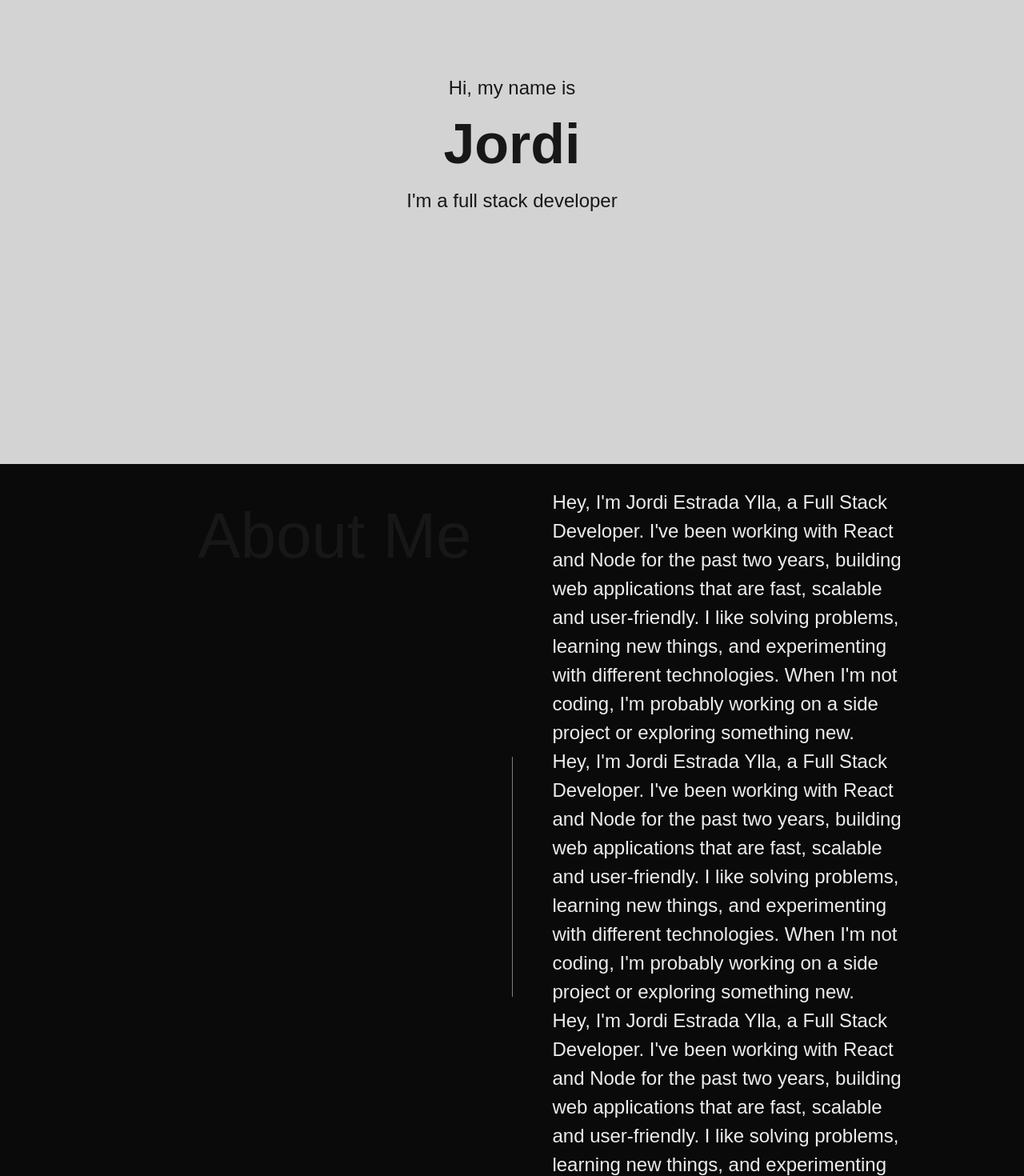
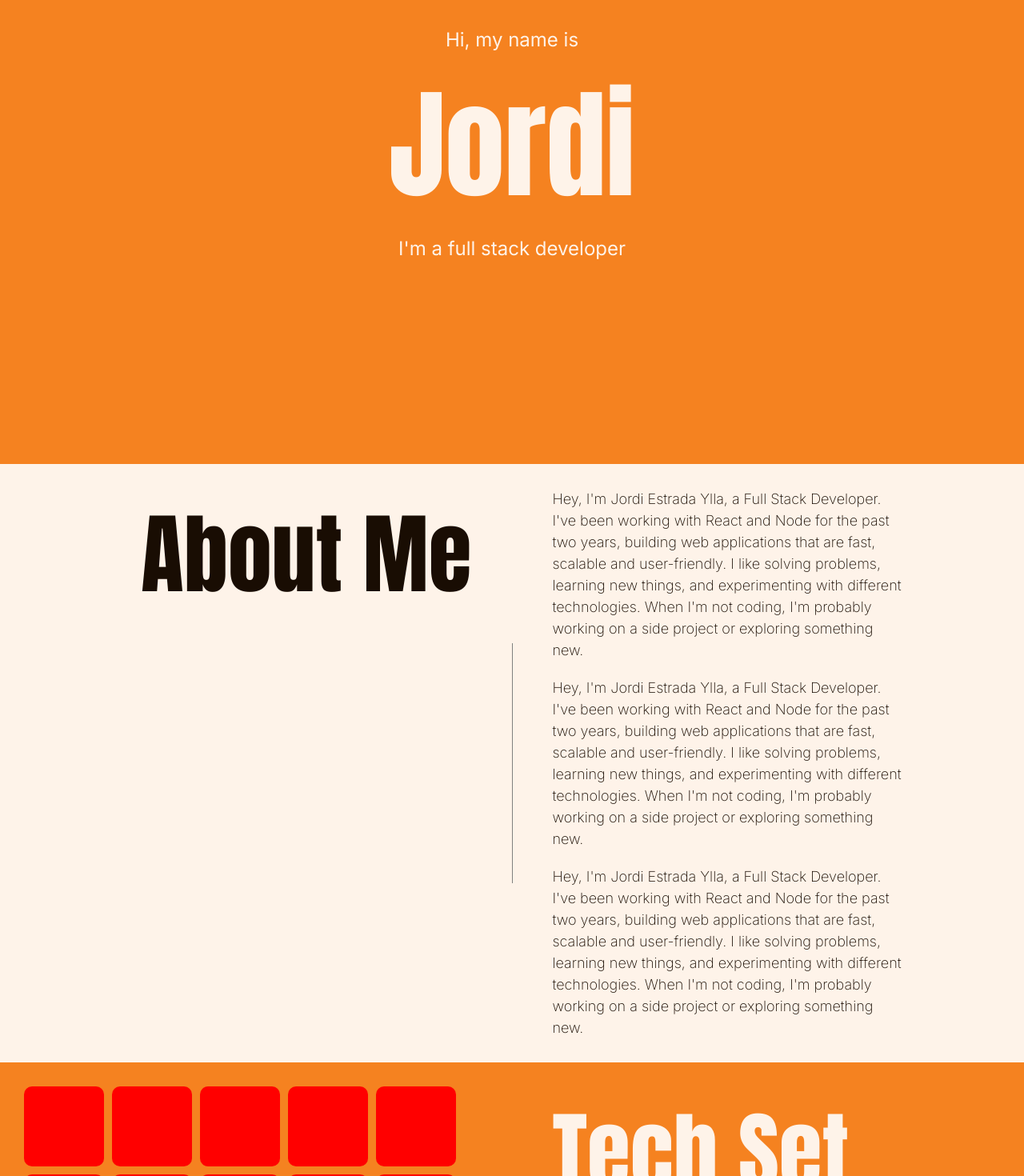
Before and after one commit to Jordiestrada3/portfolio_v1, a Next.js app: page / in a window 1280 px wide. Shown: the part 220-1690 px from the top of the page at 80% size. Built offline with nearby package versions, Linux system fonts and the light colour scheme.

Commit message:
RFACTOR, Visual Refactor

```diff
--- a/app/globals.css
+++ b/app/globals.css
@@ -26,19 +26,30 @@ body {
 }
 
 h1 {
-  font-size: 70px;
-  font-weight: 800;
-  color: #171717;
+  font-size: 150px;
+  font-family: var(--font-anton), sans-serif;
 }
 
 h2 {
+  font-size: 110px;
+  font-family: var(--font-anton), sans-serif;
+}
+
+h3 {
   font-size: 24px;
   font-weight: 400;
-  color: #171717;
+  font-family: var(--font-inter), sans-serif
+}
+
+p {
+  font-size: 18px;
+  font-weight: 200;
+  font-family: var(--font-inter), sans-serif
 }
 
 .presentation-section {
-  background-color: lightgrey;
+  background-color: #F58220;
+  color: #FEF3E9;
   width: 100vw;
   height: 100vh;
   display: flex;
@@ -49,6 +60,8 @@ h2 {
 
 
 .about-me-section {
+  background-color: #FEF3E9;
+  color: #190D03;
   width: 100vw;
   display: flex;
   flex-direction: column;
@@ -58,7 +71,8 @@ h2 {
 }
 
 .tech-set-section {
-  background-color: lightgrey;
+  background-color: #F58220;
+  color: #FEF3E9;
   width: 100vw;
   display: flex;
   flex-direction: column;
--- a/app/layout.tsx
+++ b/app/layout.tsx
@@ -1,5 +1,5 @@
 import type { Metadata } from "next";
-import { Geist, Geist_Mono } from "next/font/google";
+import { Geist, Geist_Mono, Anton, Inter } from "next/font/google";
 import "./globals.css";
 
 const geistSans = Geist({
@@ -10,6 +10,19 @@ const geistSans = Geist({
 const geistMono = Geist_Mono({
   variable: "--font-geist-mono",
   subsets: ["latin"],
+});
+
+const anton = Anton({
+  subsets: ['latin'],
+  weight: '400',
+  variable: '--font-anton',
+  display: 'swap',
+});
+
+const inter = Inter({
+  subsets: ['latin'],
+  variable: '--font-inter',
+  display: 'swap',
 });
 
 export const metadata: Metadata = {
@@ -25,7 +38,7 @@ export default function RootLayout({
   return (
     <html lang="en" suppressHydrationWarning>
       <body
-        className={`${geistSans.variable} ${geistMono.variable} antialiased`}
+        className={`${geistSans.variable} ${geistMono.variable} ${anton.variable} ${inter.variable} antialiased`}
       >
         {children}
       </body>
--- a/app/page.tsx
+++ b/app/page.tsx
@@ -1,5 +1,3 @@
-import Image from "next/image";
-
 
 export default function Home() {
   return (
@@ -16,9 +14,9 @@ export default function Home() {
       </header> */}
       <main>
         <section className="presentation-section">
-          <h2>Hi, my name is</h2>
+          <h3>Hi, my name is</h3>
           <h1>Jordi</h1>
-          <h2>I'm a full stack developer</h2>
+          <h3>I'm a full stack developer</h3>
         </section>
         <section className="about-me-section" >
           <div style={{
@@ -29,7 +27,6 @@ export default function Home() {
           }}>
             <h2 style={{
               width: '50%',
-              fontSize: '80px',
               textAlign: 'end',
               position: 'sticky',
               top: '40%',
@@ -38,22 +35,22 @@ export default function Home() {
               About Me
             </h2>
             <div className="vertical-line"></div>
-            <div style={{ width: '50%', fontSize: 24 }}>
-              <p style={{ fontWeight: 100 }}>
+            <div style={{ width: '50%', gap: 20, flexDirection:'column', display: 'flex' }}>
+              <p>
                 Hey, I'm Jordi Estrada Ylla, a Full Stack Developer.
 
                 I've been working with React and Node for the past two years, building web applications that are fast, scalable and user-friendly.
 
                 I like solving problems, learning new things, and experimenting with different technologies. When I'm not coding, I'm probably working on a side project or exploring something new.
               </p>
-              <p style={{ fontWeight: 100 }}>
+              <p>
                 Hey, I'm Jordi Estrada Ylla, a Full Stack Developer.
 
                 I've been working with React and Node for the past two years, building web applications that are fast, scalable and user-friendly.
 
                 I like solving problems, learning new things, and experimenting with different technologies. When I'm not coding, I'm probably working on a side project or exploring something new.
               </p>
-              <p style={{ fontWeight: 100 }}>
+              <p>
                 Hey, I'm Jordi Estrada Ylla, a Full Stack Developer.
 
                 I've been working with React and Node for the past two years, building web applications that are fast, scalable and user-friendly.
@@ -94,7 +91,6 @@ export default function Home() {
             </div>
             <div className="vertical-line"></div>
             <h2 style={{
-              fontSize: '80px',
               position: 'sticky',
               top: '40%',
               width: '50%'
@@ -107,9 +103,7 @@ export default function Home() {
           </div>
         </section>
         <section style={{ width: '100vw', height: '100vh', display: 'flex', flexDirection: 'column', justifyContent: 'center', alignItems: 'center' }}>
-          <h2>Hi, my name is</h2>
-          <h1>Jordi</h1>
-          <h2>I'm a full stack developer</h2>
+
         </section>
       </main>
       {/* <footer>
```
